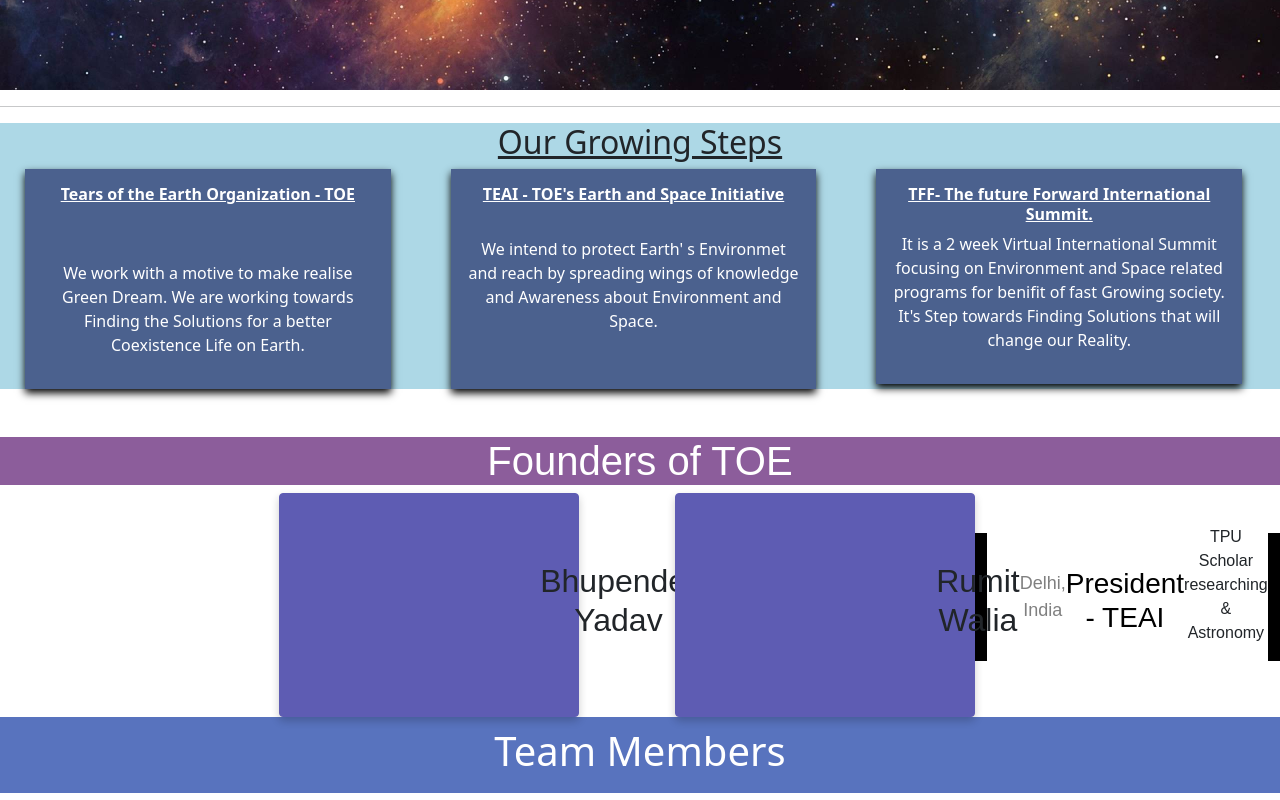
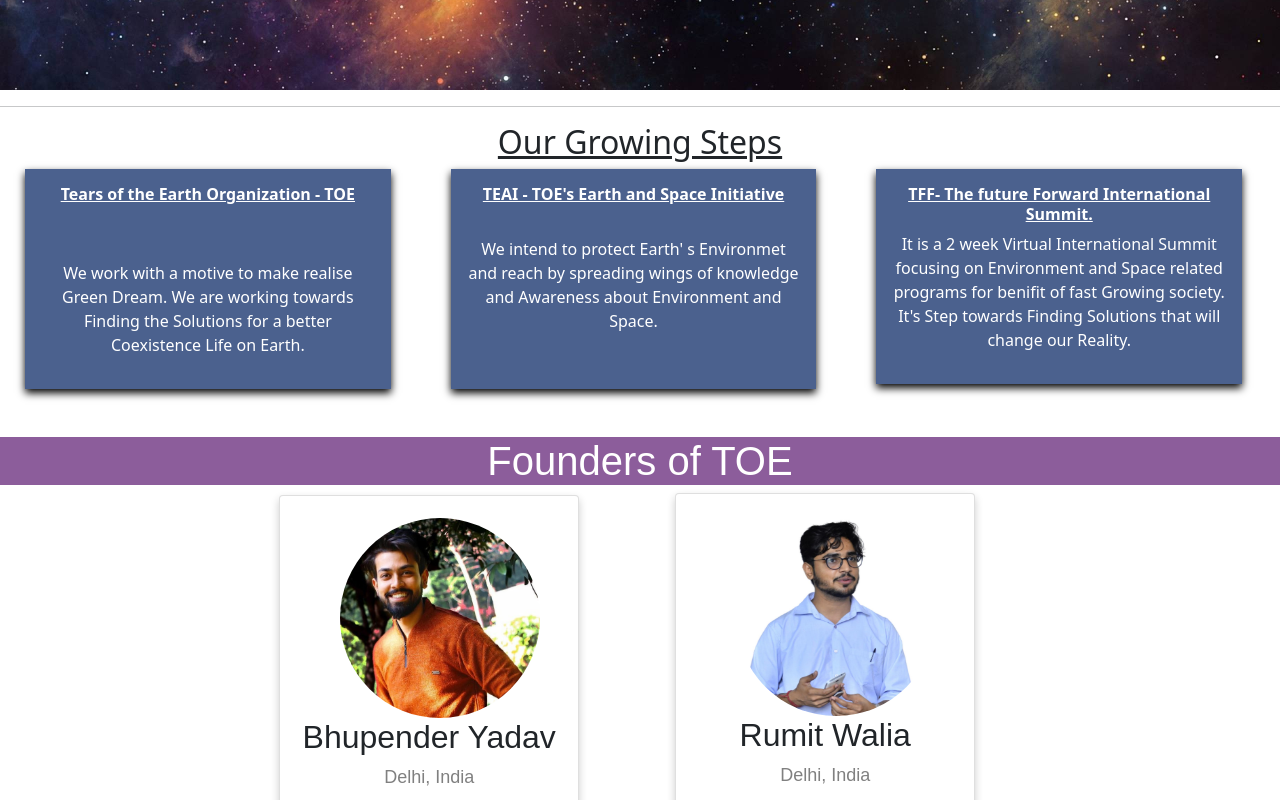
Before and after one commit to dilemmawalker/future-forward, a plain HTML site: page main_page.html in a window 1280 px wide. Shown: the part 560-1360 px from the top of the page. Drawn offline with nearby package versions, Linux system fonts and the light colour scheme.

Commit message:
Update main_page.css

```diff
--- a/main_page.css
+++ b/main_page.css
@@ -78,14 +78,7 @@
   }
   }
 
-  /* Intro css */
-  .container-bg{
-    background-color: #add8e6;
-
-}
-
-
-
+/* Intro css */
 /* Float four columns side by side */
 .introcolumn {
     float: center;
@@ -337,7 +330,7 @@ margin-left: 48px;
   }
 
 
-  .card {
+  .card-team {
     position: relative;
     display: flex;
     flex-direction: row;
```
